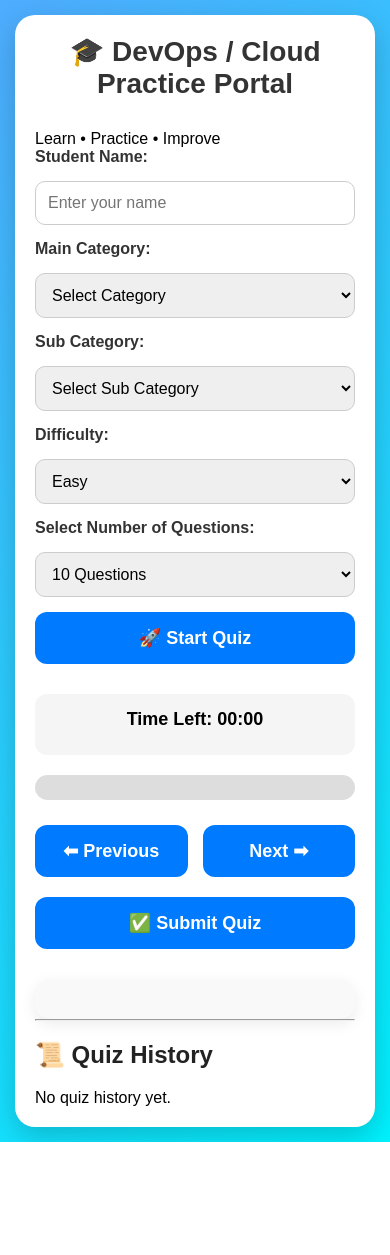
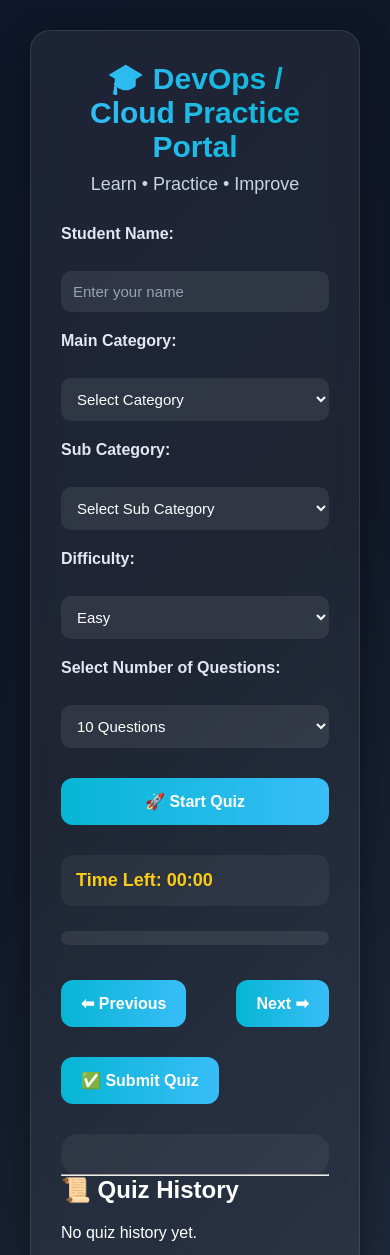
Before and after one commit to pradeep671990/cloud-architect, a plain HTML site: page index.html in a window 390 px wide. Shown: the top 1255 px of the page. Before the commit the page ends 1142 px from the top, so only its background shows below. Drawn offline with Linux system fonts and the light colour scheme.

Commit message:
addition

```diff
--- a/style.css
+++ b/style.css
@@ -3,27 +3,26 @@
 ========================= */
 
 * {
+  margin: 0;
+  padding: 0;
+  box-sizing: border-box;
+}
 
-  margin: 0;
-
-  padding: 0;
-
-  box-sizing: border-box;
+body {
 
   font-family: Arial, sans-serif;
-}
-
-
-body {
 
   background:
     linear-gradient(
       135deg,
-      #4facfe,
-      #00f2fe
+      #0f172a,
+      #111827,
+      #1e293b
     );
 
   min-height: 100vh;
+
+  color: white;
 
   padding: 30px;
 }
@@ -39,40 +38,53 @@ body {
 
   margin: auto;
 
-  background: white;
+  background: rgba(255,255,255,0.06);
+
+  border: 1px solid rgba(255,255,255,0.1);
+
+  backdrop-filter: blur(12px);
+
+  border-radius: 20px;
 
   padding: 30px;
 
-  border-radius: 20px;
-
   box-shadow:
-    0 10px 30px rgba(0,0,0,0.2);
+    0 8px 32px rgba(0,0,0,0.4);
 }
 
 
 /* =========================
-   HEADING
+   TITLE
 ========================= */
 
 h1 {
 
   text-align: center;
 
+  font-size: 42px;
+
+  margin-bottom: 10px;
+
+  background: linear-gradient(
+    90deg,
+    #38bdf8,
+    #06b6d4
+  );
+
+  -webkit-background-clip: text;
+
+  -webkit-text-fill-color: transparent;
+}
+
+.subtitle {
+
+  text-align: center;
+
   margin-bottom: 30px;
 
-  color: #333;
+  color: #cbd5e1;
 
-  font-size: 40px;
-}
-
-
-h2 {
-
-  margin-top: 20px;
-
-  margin-bottom: 15px;
-
-  color: #222;
+  font-size: 18px;
 }
 
 
@@ -84,34 +96,55 @@ h2 {
 
   display: grid;
 
-  grid-template-columns: 1fr;
+  grid-template-columns: 1fr 1fr;
 
-  gap: 15px;
+  gap: 20px;
 
   margin-bottom: 30px;
 }
 
-
-label {
+.controls label {
 
   font-weight: bold;
 
-  color: #333;
+  color: #e2e8f0;
 }
 
 
+/* =========================
+   INPUTS + SELECT
+========================= */
+
 input,
 select {
+
+  width: 100%;
 
   padding: 12px;
 
   border-radius: 10px;
 
-  border: 1px solid #ccc;
+  border: none;
 
-  font-size: 16px;
+  background: rgba(255,255,255,0.08);
 
-  width: 100%;
+  color: white;
+
+  font-size: 15px;
+
+  margin-top: 8px;
+}
+
+select option {
+
+  background: #1e293b;
+
+  color: white;
+}
+
+input::placeholder {
+
+  color: #94a3b8;
 }
 
 
@@ -121,31 +154,38 @@ select {
 
 button {
 
-  background: #007bff;
+  background:
+    linear-gradient(
+      90deg,
+      #06b6d4,
+      #38bdf8
+    );
+
+  border: none;
 
   color: white;
 
-  border: none;
-
-  padding: 15px;
+  padding: 14px 20px;
 
   border-radius: 12px;
 
   cursor: pointer;
 
-  font-size: 18px;
+  font-size: 16px;
 
   font-weight: bold;
 
   transition: 0.3s;
+
+  margin-top: 10px;
 }
-
 
 button:hover {
 
-  background: #0056b3;
+  transform: translateY(-2px);
 
-  transform: scale(1.03);
+  box-shadow:
+    0 5px 15px rgba(56,189,248,0.4);
 }
 
 
@@ -161,192 +201,29 @@ button:hover {
 
   align-items: center;
 
-  background: #f5f5f5;
+  margin: 25px 0;
+
+  background: rgba(255,255,255,0.05);
 
   padding: 15px;
 
   border-radius: 12px;
+}
 
-  margin-bottom: 20px;
+#timer {
+
+  color: #facc15;
 
   font-weight: bold;
 
   font-size: 18px;
 }
 
+#questionCount {
 
-/* =========================
-   QUESTIONS
-========================= */
-
-.question {
-
-  background: #fafafa;
-
-  padding: 20px;
-
-  border-radius: 15px;
-
-  margin-bottom: 20px;
-
-  border-left: 6px solid #007bff;
-
-  box-shadow:
-    0 5px 10px rgba(0,0,0,0.05);
-}
-
-
-.question p {
-
-  margin-bottom: 15px;
-
-  font-size: 18px;
-}
-
-
-.question label {
-
-  display: block;
-
-  margin-bottom: 10px;
-
-  cursor: pointer;
-
-  padding: 10px;
-
-  border-radius: 8px;
-
-  transition: 0.2s;
-}
-
-
-.question label:hover {
-
-  background: #eaf4ff;
-}
-
-
-.question input {
-
-  width: auto;
-
-  margin-right: 10px;
-}
-
-
-/* =========================
-   RESULT STYLES
-========================= */
-
-.correct {
-
-  color: green;
+  color: #38bdf8;
 
   font-weight: bold;
-
-  margin-bottom: 10px;
-}
-
-
-.wrong {
-
-  color: red;
-
-  font-weight: bold;
-
-  margin-bottom: 10px;
-}
-
-
-/* =========================
-   RESULT BOX
-========================= */
-
-#result {
-
-  margin-top: 30px;
-
-  padding: 20px;
-
-  border-radius: 15px;
-
-  background: #f9f9f9;
-
-  box-shadow:
-    0 5px 15px rgba(0,0,0,0.08);
-}
-
-
-/* =========================
-   HISTORY SECTION
-========================= */
-
-#history {
-
-  margin-top: 20px;
-}
-
-
-/* =========================
-   HISTORY CARD
-========================= */
-
-#history .question {
-
-  border-left: 6px solid #28a745;
-}
-
-
-/* =========================
-   RESPONSIVE
-========================= */
-
-@media (max-width: 768px) {
-
-  body {
-
-    padding: 15px;
-  }
-
-  .quiz-container {
-
-    padding: 20px;
-  }
-
-  h1 {
-
-    font-size: 28px;
-  }
-
-  .top-bar {
-
-    flex-direction: column;
-
-    gap: 10px;
-
-    text-align: center;
-  }
-
-  button {
-
-    width: 100%;
-  }
-}
-/* =========================
-   NAVIGATION BUTTONS
-========================= */
-
-.navigation-buttons {
-
-  display: flex;
-
-  justify-content: space-between;
-
-  margin-top: 20px;
-
-  margin-bottom: 20px;
-
-  gap: 15px;
 }
 
 
@@ -358,9 +235,9 @@ button:hover {
 
   width: 100%;
 
-  height: 25px;
+  height: 14px;
 
-  background: #ddd;
+  background: rgba(255,255,255,0.08);
 
   border-radius: 20px;
 
@@ -369,22 +246,152 @@ button:hover {
   margin-bottom: 25px;
 }
 
-
 #progressBar {
 
   height: 100%;
 
   width: 0%;
 
-  background: #28a745;
+  background:
+    linear-gradient(
+      90deg,
+      #22c55e,
+      #06b6d4
+    );
+
+  transition: width 0.4s ease;
+}
+
+
+/* =========================
+   QUESTION CARD
+========================= */
+
+.question-card {
+
+  background: rgba(255,255,255,0.05);
+
+  border: 1px solid rgba(255,255,255,0.08);
+
+  padding: 25px;
+
+  border-radius: 16px;
+
+  margin-bottom: 20px;
+}
+
+.question {
+
+  font-size: 22px;
+
+  margin-bottom: 20px;
+
+  line-height: 1.5;
+}
+
+
+/* =========================
+   OPTIONS
+========================= */
+
+.option {
+
+  display: block;
+
+  background: rgba(255,255,255,0.05);
+
+  padding: 15px;
+
+  border-radius: 12px;
+
+  margin-bottom: 15px;
+
+  cursor: pointer;
+
+  transition: 0.3s;
+
+  border: 1px solid transparent;
+}
+
+.option:hover {
+
+  border-color: #38bdf8;
+
+  background: rgba(56,189,248,0.08);
+}
+
+.option input {
+
+  margin-right: 10px;
+
+  width: auto;
+}
+
+
+/* =========================
+   NAVIGATION BUTTONS
+========================= */
+
+.navigation-buttons {
+
+  display: flex;
+
+  justify-content: space-between;
+
+  margin: 20px 0;
+}
+
+
+/* =========================
+   RESULT
+========================= */
+
+#result {
+
+  margin-top: 30px;
+
+  padding: 20px;
+
+  border-radius: 16px;
+
+  background: rgba(255,255,255,0.05);
 
   text-align: center;
 
-  color: white;
+  font-size: 20px;
 
-  font-weight: bold;
+  line-height: 1.8;
+}
 
-  line-height: 25px;
 
-  transition: 0.3s;
+/* =========================
+   HISTORY
+========================= */
+
+#history {
+
+  margin-top: 20px;
 }
+
+
+/* =========================
+   RESPONSIVE
+========================= */
+
+@media (max-width: 768px) {
+
+  .controls {
+
+    grid-template-columns: 1fr;
+  }
+
+  h1 {
+
+    font-size: 30px;
+  }
+
+  .question {
+
+    font-size: 18px;
+  }
+}
```
